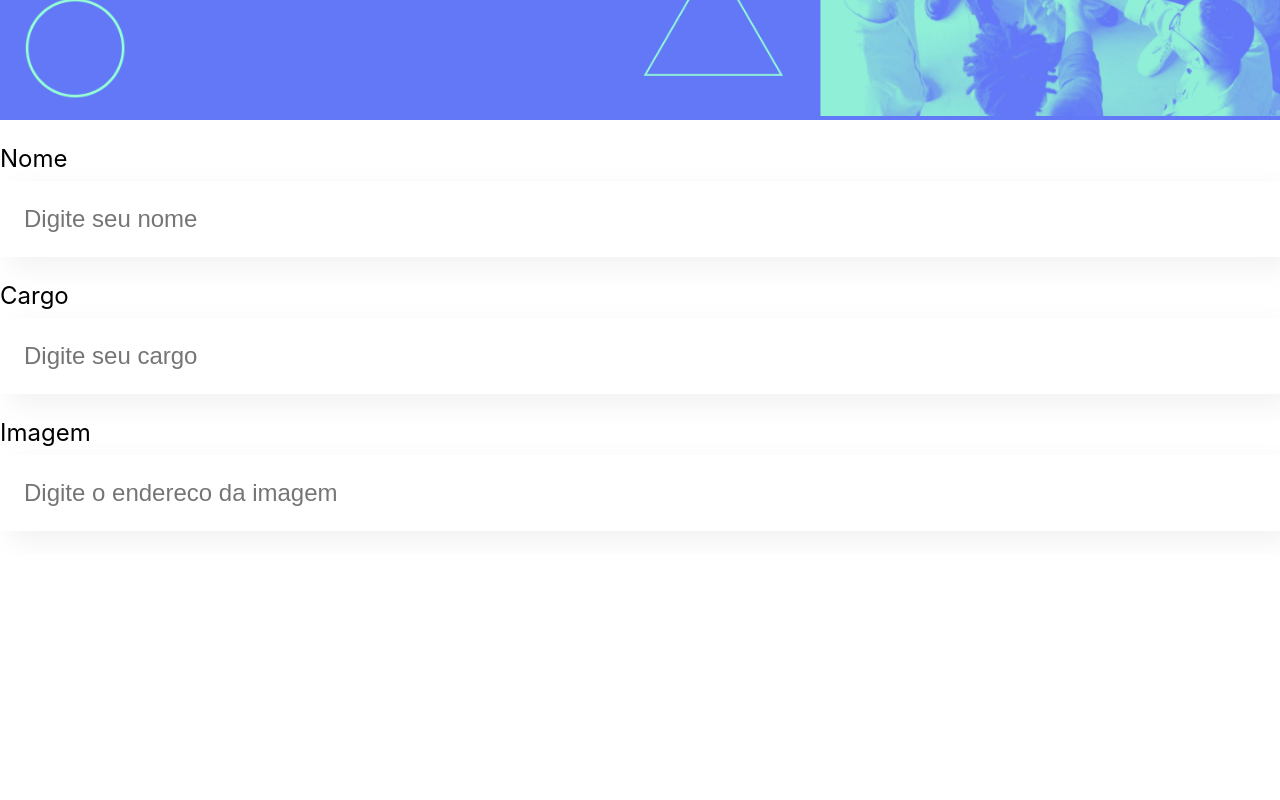
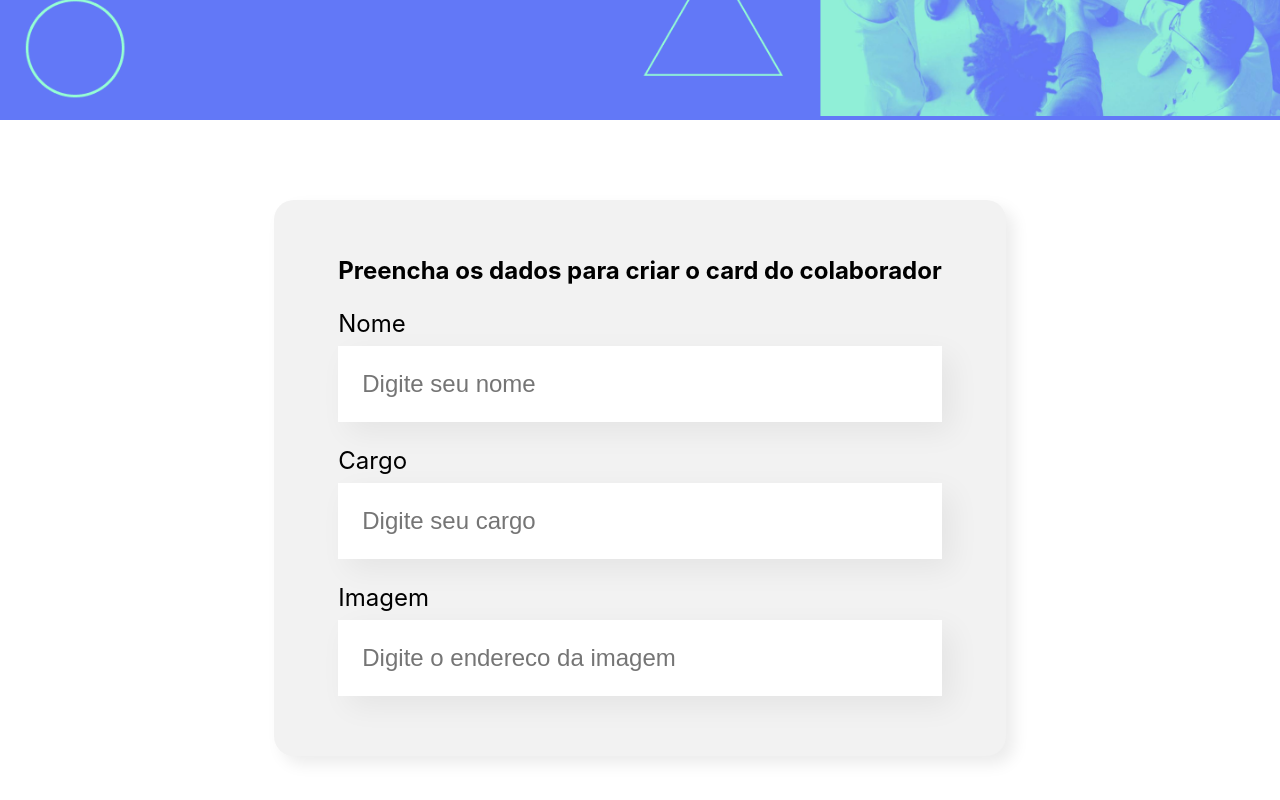
Before and after one commit to jotadagostin/organo, a React (Create React App) app in the folder organo/: page / in a window 1280 px wide. Shown: the part 378-1178 px from the top of the page. Before the commit the page ends 933 px from the top, so only its background shows below. Built offline with nearby package versions, Linux system fonts and the light colour scheme.

Commit message:
form
css, js and html

```diff
--- a/organo/src/App.js
+++ b/organo/src/App.js
@@ -1,13 +1,12 @@
 import Banner from "./componentes/Banner/Banner";
-import CampoTexto from "./componentes/CampoTexto";
+import Formulario from "./componentes/Formulario";
+
 
 function App() {
   return (
     <div className="App">
       <Banner />
-      <CampoTexto label="Nome" placeholder="Digite seu nome"/>
-      <CampoTexto label="Cargo" placeholder="Digite seu cargo"/>
-      <CampoTexto label="Imagem" placeholder="Digite o endereco da imagem"/>
+      <Formulario />
     </div>
   );
 }
--- /dev/null
+++ b/organo/src/componentes/Formulario/Formulario.css
@@ -0,0 +1,13 @@
+.formulario {
+    display: flex;
+    justify-content: center;
+    margin: 80px 0;
+}
+
+.formulario form {
+    max-width: 80%;
+    background-color: #f2f2f2;
+    border-radius: 20px;
+    padding: 36px 64px;
+    box-shadow: 8px 8px 16px rgba(0, 0, 0, 0.08);
+}
--- /dev/null
+++ b/organo/src/componentes/Formulario/index.js
@@ -0,0 +1,17 @@
+import CampoTexto from "../CampoTexto";
+import "./Formulario.css";
+
+const Formulario = () => {
+  return (
+    <section className="formulario">
+      <form>
+        <h2>Preencha os dados para criar  o card do colaborador</h2>
+        <CampoTexto label="Nome" placeholder="Digite seu nome" />
+        <CampoTexto label="Cargo" placeholder="Digite seu cargo" />
+        <CampoTexto label="Imagem" placeholder="Digite o endereco da imagem" />
+      </form>
+    </section>
+  );
+};
+
+export default Formulario;
```
